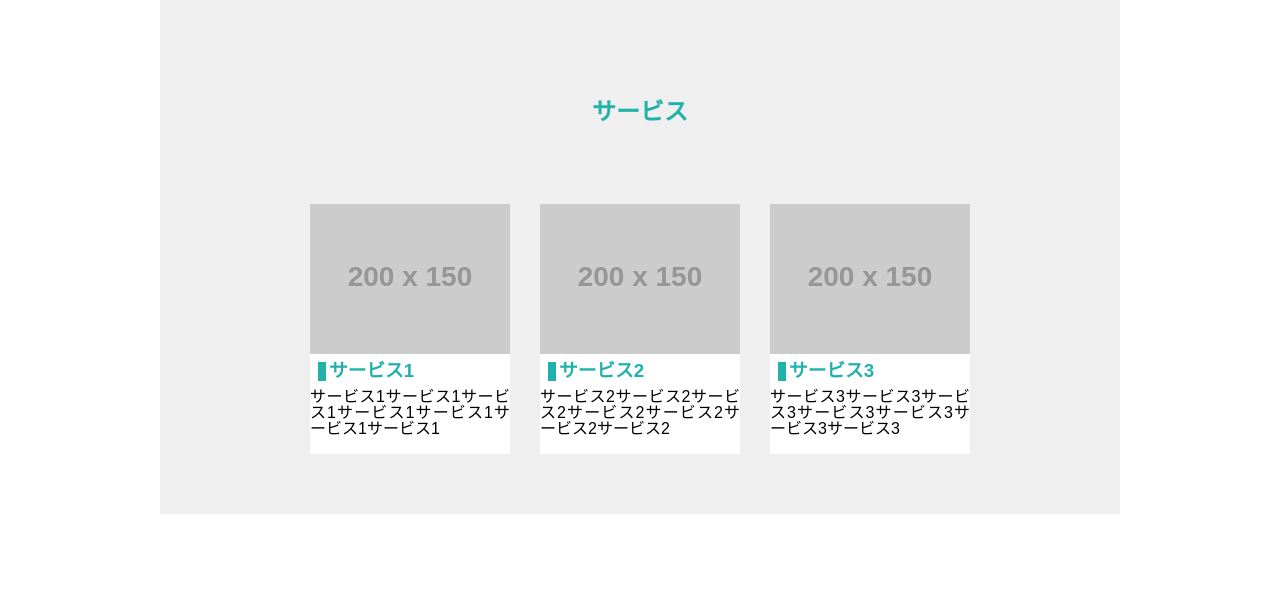
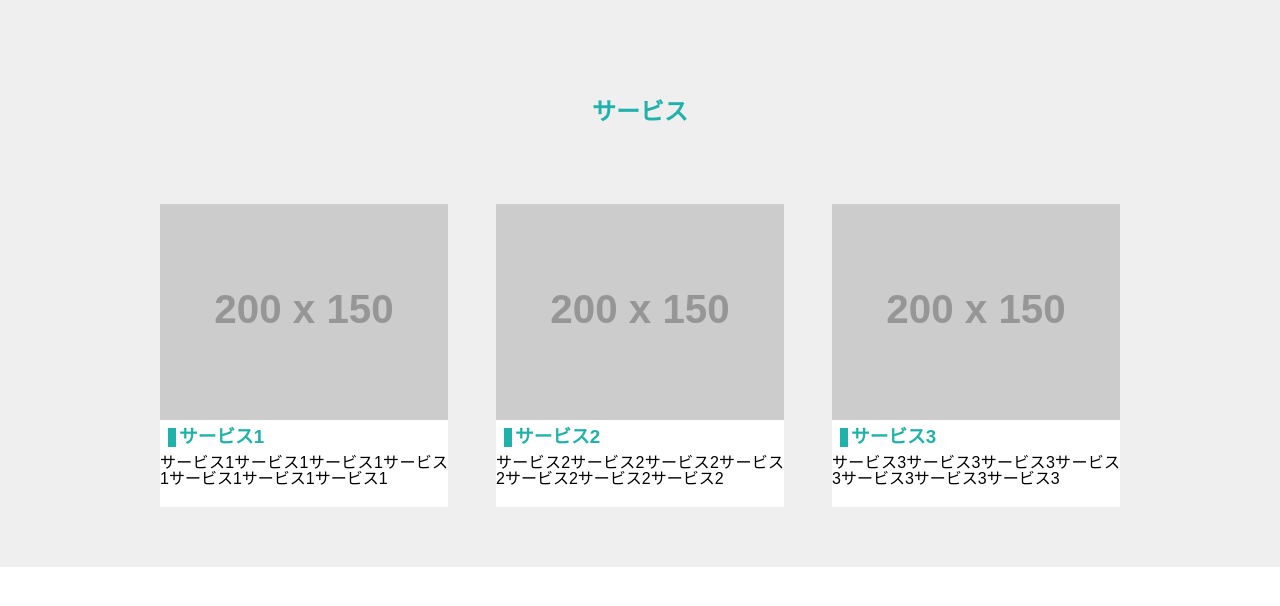
Before and after one commit to noqilv/kitaoka_cording3, a plain HTML site: page index.html in a window 1280 px wide. Drawn offline with Linux system fonts and the light colour scheme; placeholder pictures from the web are drawn by us.

Commit message:
kitaoka_cording3_fix

```diff
--- a/css/reset.css
+++ b/css/reset.css
@@ -40,4 +40,5 @@ ul {
 img {
   vertical-align: bottom;
   border: none;
+  width: 100%;
 }
--- a/css/style.css
+++ b/css/style.css
@@ -8,23 +8,23 @@ h2{
 }
 
 .container{
-    max-width: 960px;
-    margin: 0 auto;
     padding: 60px 0;
     background-color: #eeee;
 }
 
 ul{
+    max-width: 960px;
     display: flex;
     margin: 0 auto;
     gap: 30px;
-    justify-content: center;
+    justify-content: space-between;
 }
 
 li{
-    width: 200px;
-    height: 250px;
+    width: 30%;
     background-color: white;
+    justify-content: space-between;
+    padding-bottom: 20px;
 }
 
 h3{
@@ -46,5 +46,6 @@ p{
 
     li{
         margin: 0 auto;
+        width: 100%;
     }
 }
```
Also changed, not shown: JS実践課題/index.html (+2 -2 lines).
